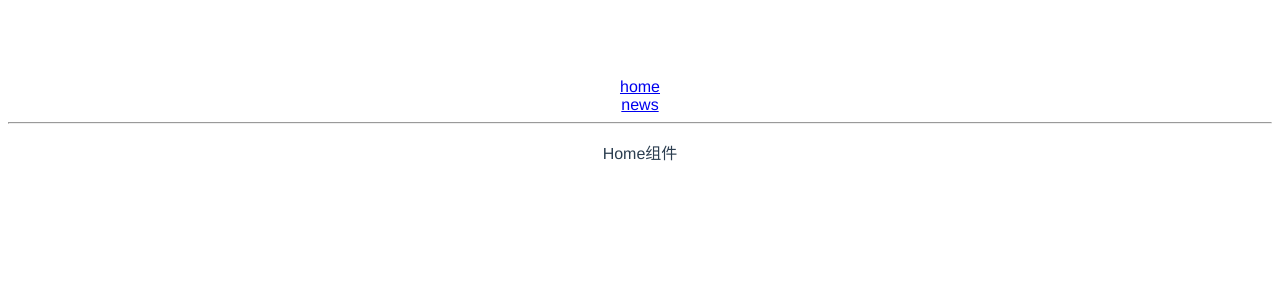
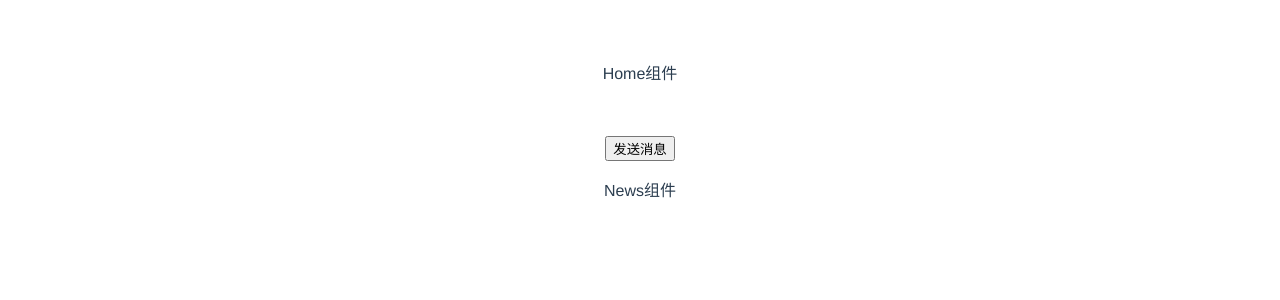
Before and after one commit to shaopro/vue-primer, a Vue app: page /#/Home in a window 1280 px wide. Shown: the top 300 px of the page. Built offline with nearby package versions, Linux system fonts and the light colour scheme.

Commit message:
兄弟组件之间发送消息

```diff
--- /dev/null
+++ b/model/VueEvent.js
@@ -0,0 +1,3 @@
+import Vue from "vue";
+const VueEvent = new Vue();
+export default VueEvent;
--- a/src/App.vue
+++ b/src/App.vue
@@ -1,18 +1,19 @@
 <template>
     <div id="app">
-        <br>
-        <router-link to="/home">home</router-link>
-        <br>
-        <router-link to="/news">news</router-link>
-        <hr>
-        <router-view></router-view>
+        <v-home></v-home>
+        <v-news></v-news>
     </div>
 </template>
 
 <script>
-
+    import Home from './components/Home.vue'
+    import News from './components/News.vue'
     export default {
         name: 'app',
+        components: {
+            "v-home": Home,
+            "v-news": News
+        }
     }
 
 </script>
--- a/src/components/Home.vue
+++ b/src/components/Home.vue
@@ -1,13 +1,27 @@
 <template>
     <div class="home">
         <P>Home组件</P>
+        <br>
+        <br>
+        <button @click="pubMessage()">发送消息</button>
     </div>
 </template>
 
 <script>
+    import VueEvent from "../../model/VueEvent";
+
     export default {
         name: 'Home',
-
+        data() {
+            return {
+                message: "message from home!"
+            }
+        },
+        methods: {
+            pubMessage() {
+                VueEvent.$emit("to-news", this.message);
+            }
+        }
     }
 </script>
 
--- a/src/components/News.vue
+++ b/src/components/News.vue
@@ -5,9 +5,13 @@
 </template>
 
 <script>
+    import VueEvent from "../../model/VueEvent";
+
     export default {
         name: 'News',
-
+        mounted() {
+            VueEvent.$on("to-news", data => window.console.log(data));
+        }
     }
 </script>
 
```
Also changed, not shown: src/main.js (+2 -5 lines).
